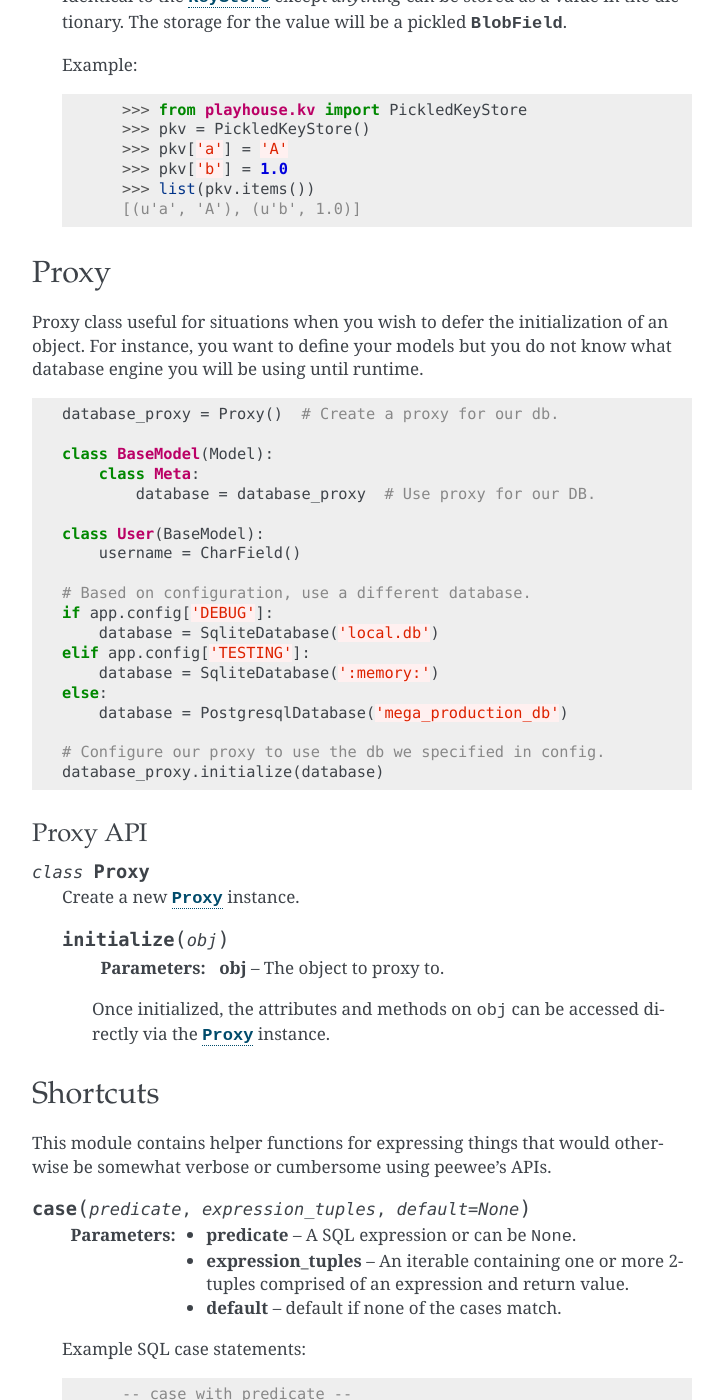
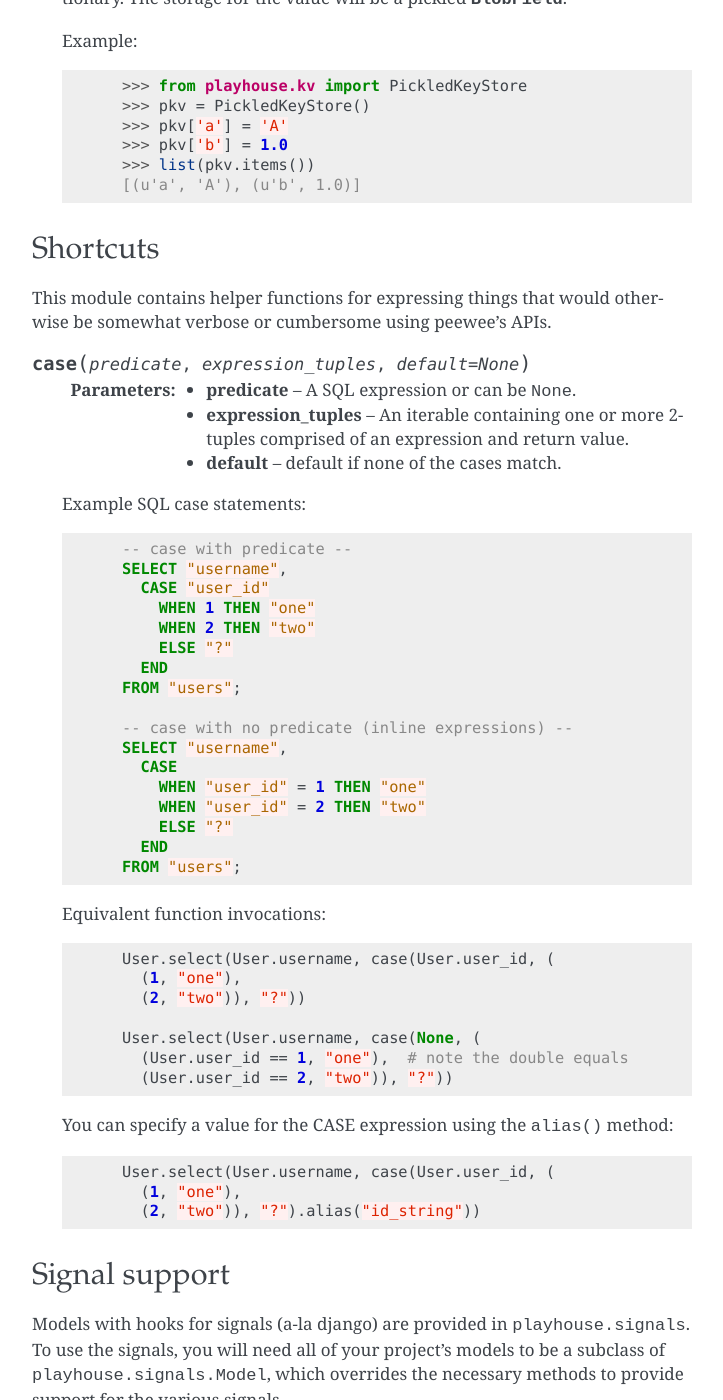
Before and after one commit to coleifer/peewee, a Sphinx documentation site: the page built from docs/peewee/playhouse.rst, in a window 1280 px wide and 1400 px high, scrolled down 19918 px. Shown: the whole window, without its empty margins (388-1111 px from the left). Built offline with Sphinx 7.4.7, drawn with Linux system fonts in a browser that asks for light colours; some of the changed text lies outside the part shown.

Commit message:
Doc updates.

```diff
--- a/docs/peewee/playhouse.rst
+++ b/docs/peewee/playhouse.rst
@@ -19,7 +19,6 @@ Modules which expose higher-level python constructs:
 * :ref:`djpeewee`
 * :ref:`gfk`
 * :ref:`kv`
-* :ref:`proxy`
 * :ref:`shortcuts`
 * :ref:`signals`
 
@@ -1059,53 +1058,6 @@ KeyStore API
         >>> pkv['b'] = 1.0
         >>> list(pkv.items())
         [(u'a', 'A'), (u'b', 1.0)]
-
-
-.. _proxy:
-
-Proxy
------
-
-Proxy class useful for situations when you wish to defer the initialization of
-an object.  For instance, you want to define your models but you do not know
-what database engine you will be using until runtime.
-
-.. code-block:: python
-
-    database_proxy = Proxy()  # Create a proxy for our db.
-
-    class BaseModel(Model):
-        class Meta:
-            database = database_proxy  # Use proxy for our DB.
-
-    class User(BaseModel):
-        username = CharField()
-
-    # Based on configuration, use a different database.
-    if app.config['DEBUG']:
-        database = SqliteDatabase('local.db')
-    elif app.config['TESTING']:
-        database = SqliteDatabase(':memory:')
-    else:
-        database = PostgresqlDatabase('mega_production_db')
-
-    # Configure our proxy to use the db we specified in config.
-    database_proxy.initialize(database)
-
-
-Proxy API
-^^^^^^^^^
-
-.. py:class:: Proxy()
-
-    Create a new :py:class:`Proxy` instance.
-
-    .. py:method:: initialize(obj)
-
-        :param obj: The object to proxy to.
-
-        Once initialized, the attributes and methods on ``obj`` can be accessed
-        directly via the :py:class:`Proxy` instance.
 
 .. _shortcuts:
 
```
Also changed, not shown: docs/peewee/api.rst (+37 -0 lines), docs/peewee/cookbook.rst (+4 -3 lines).
